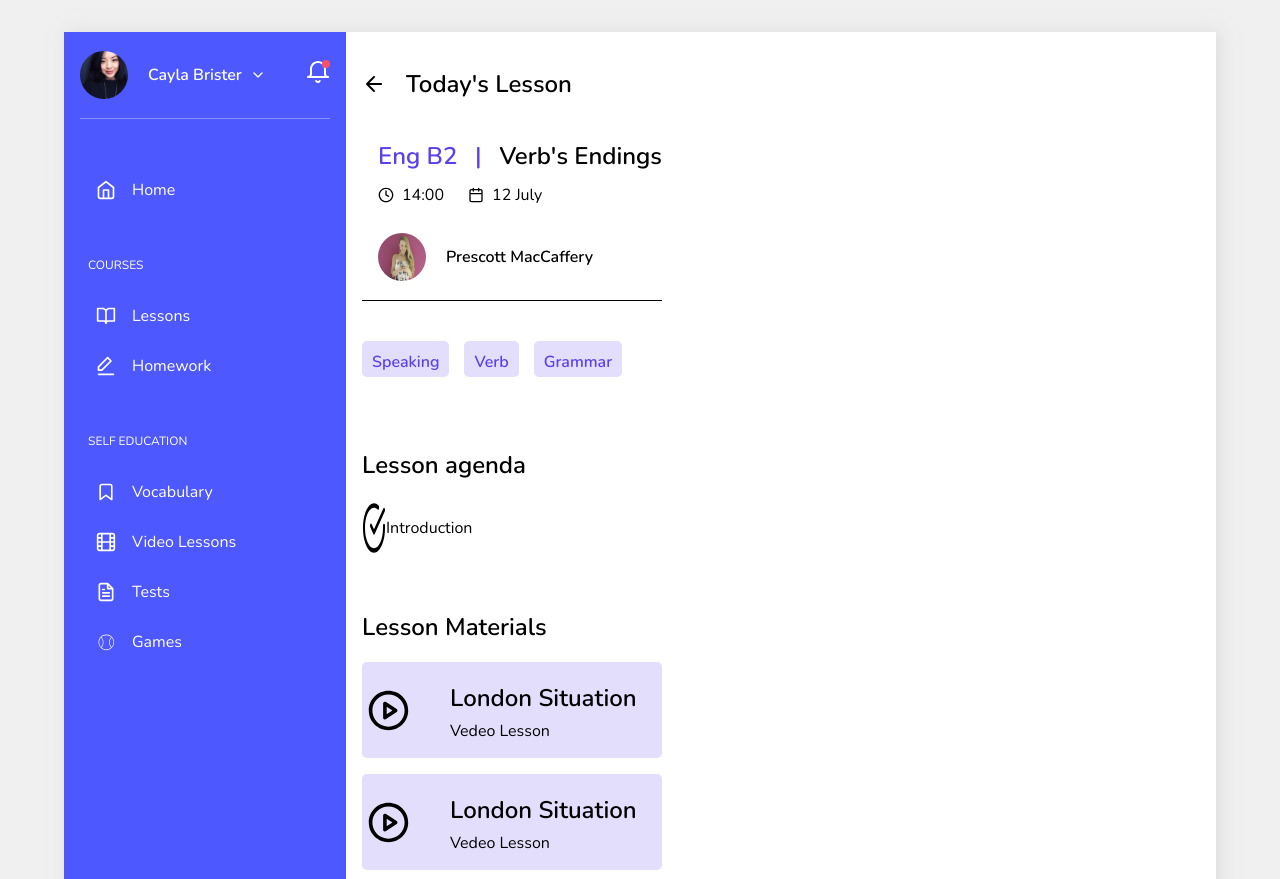
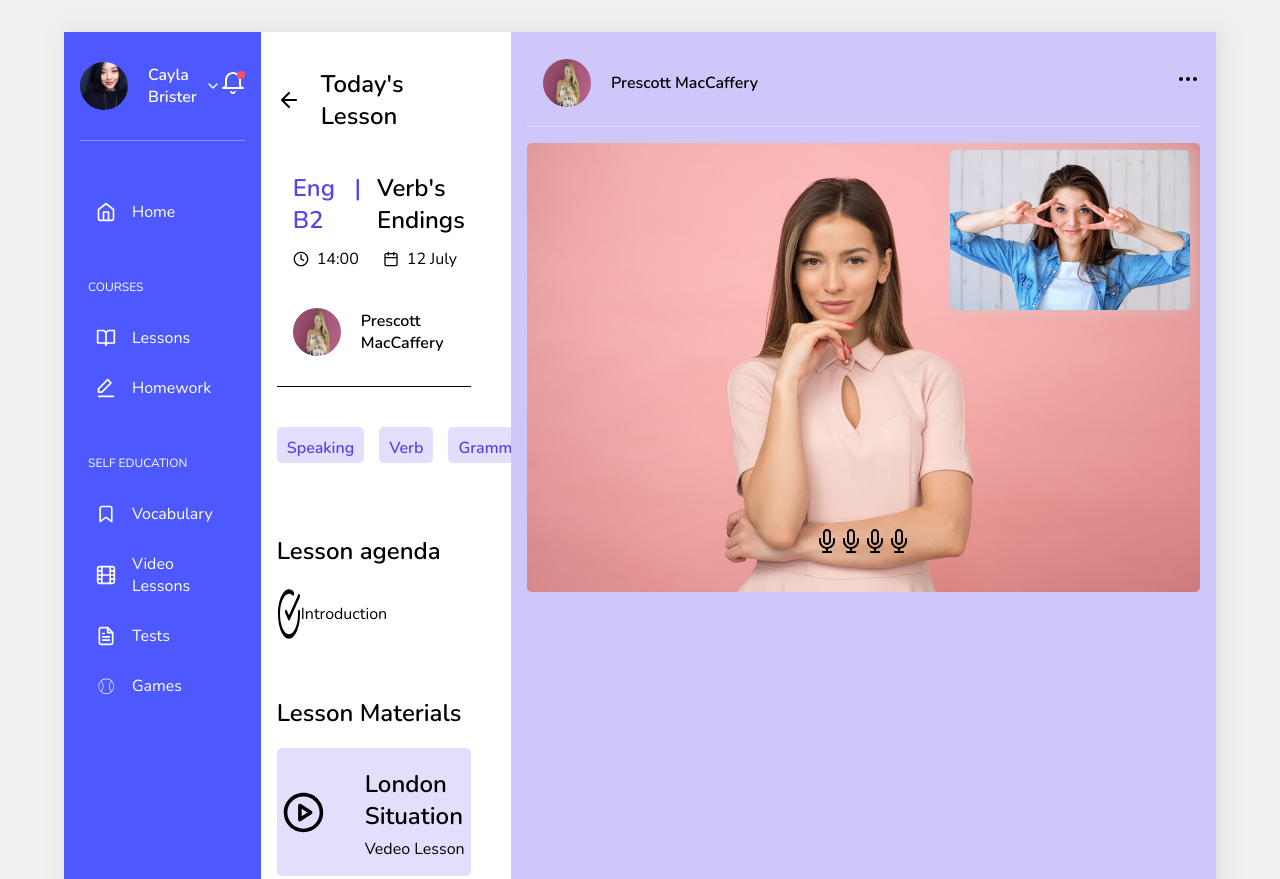
Before and after one commit to jajibhee/HomePage-App, a website built with webpack: page src/pug/index.pug in a window 1280 px wide. Shown: the top 879 px of the page. Built offline with nearby package versions, Linux system fonts and the light colour scheme; files whose address does not match are found by name.

Commit message:
main section

```diff
--- a/src/pug/index.pug
+++ b/src/pug/index.pug
@@ -99,3 +99,19 @@ html(lang="en")
 
         +materialsList("music.svg", "Slow Speaking", "Hearing Exercise")
         +materialsList("tests.svg", "Home Test", "Verb's Ending Test")
+
+      main.main
+        div.main1
+          .main__profile3
+            img(class="main__profile3-avatar" src="assets/img/newdp.png", alt="Cayla Brister")
+            p.main__profile3-name Prescott MacCaffery
+          img(src="assets/img/more.svg", alt="")
+        div.main2
+          .main2__box
+            img(class="main2__box-image1" src="assets/img/main.jpeg", alt="main")
+            img(class="main2__box-image2" src="assets/img/main-2.jpeg", alt="")
+            .main2__box-buttons
+              img(class="main2__box-button1" src="assets/img/mic.svg", alt="")
+              img(class="main2__box-button2" src="assets/img/mic.svg", alt="")
+              img(class="main2__box-button3" src="assets/img/mic.svg", alt="")
+              img(class="main2__box-button4" src="assets/img/mic.svg", alt="")
--- a/src/sass/app.scss
+++ b/src/sass/app.scss
@@ -301,3 +301,69 @@ body {
     }
   }
 }
+
+.main {
+  margin-left: 1.5rem;
+  width: 66rem;
+  height: inherit;
+  background-color: colors(btn-text);
+  padding: 1rem;
+
+  &__profile3 {
+    margin-top: 0.5rem;
+    display: flex;
+    padding-left: 1rem;
+    align-items: center;
+
+    &-avatar {
+      margin-right: 20px;
+      border-radius: 50%;
+      height: 3rem;
+      width: 3rem;
+    }
+
+    &-name {
+      font-weight: bolder;
+      margin-right: 0.5rem;
+    }
+  }
+}
+
+.main1 {
+  display: flex;
+  align-items: center;
+  justify-content: space-between;
+  border-bottom: 0.5px solid #ffffff55;
+  padding-bottom: 1rem;
+}
+
+.main2 {
+  height: 100vh;
+  padding-top: 1rem;
+
+  &__box {
+    position: relative;
+    &-image1 {
+      max-width: 100%;
+      border-radius: 5px;
+      box-shadow: gray;
+    }
+
+    &-image2 {
+      height: 10rem;
+      position: absolute;
+      top: 1.5%;
+      right: 1.5%;
+      border-radius: 5px;
+      box-shadow: 4px 0px 16px #cccccc88;
+    }
+    &-buttons {
+      display: flex;
+      align-items: center;
+      position: absolute;
+      bottom: 10%;
+      left: 50%;
+      transform: translateX(-50%);
+    }
+  }
+}
```
Also changed, not shown: dist/assets/css/app.css, dist/index.html, src/sass/app.css, 3 other files.
